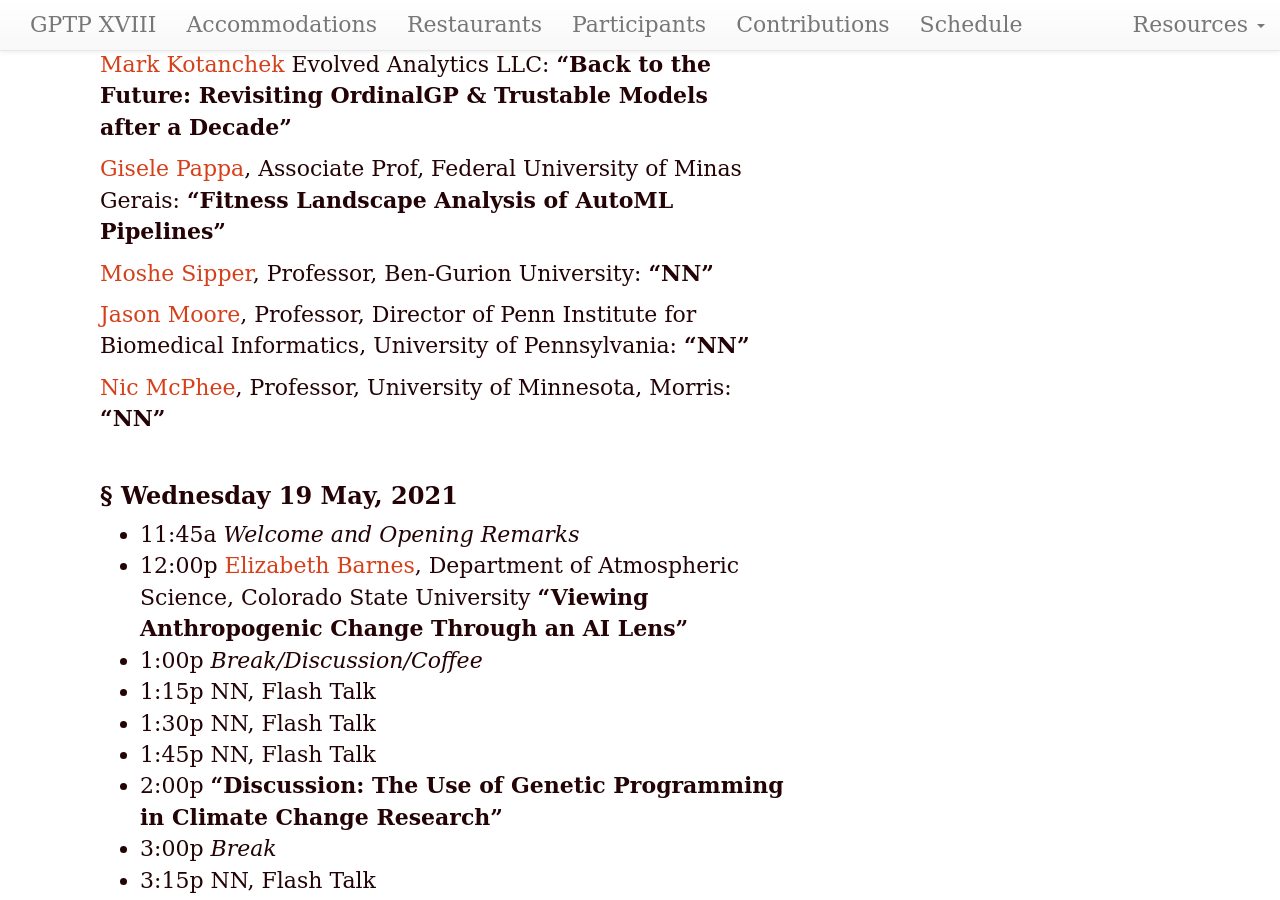
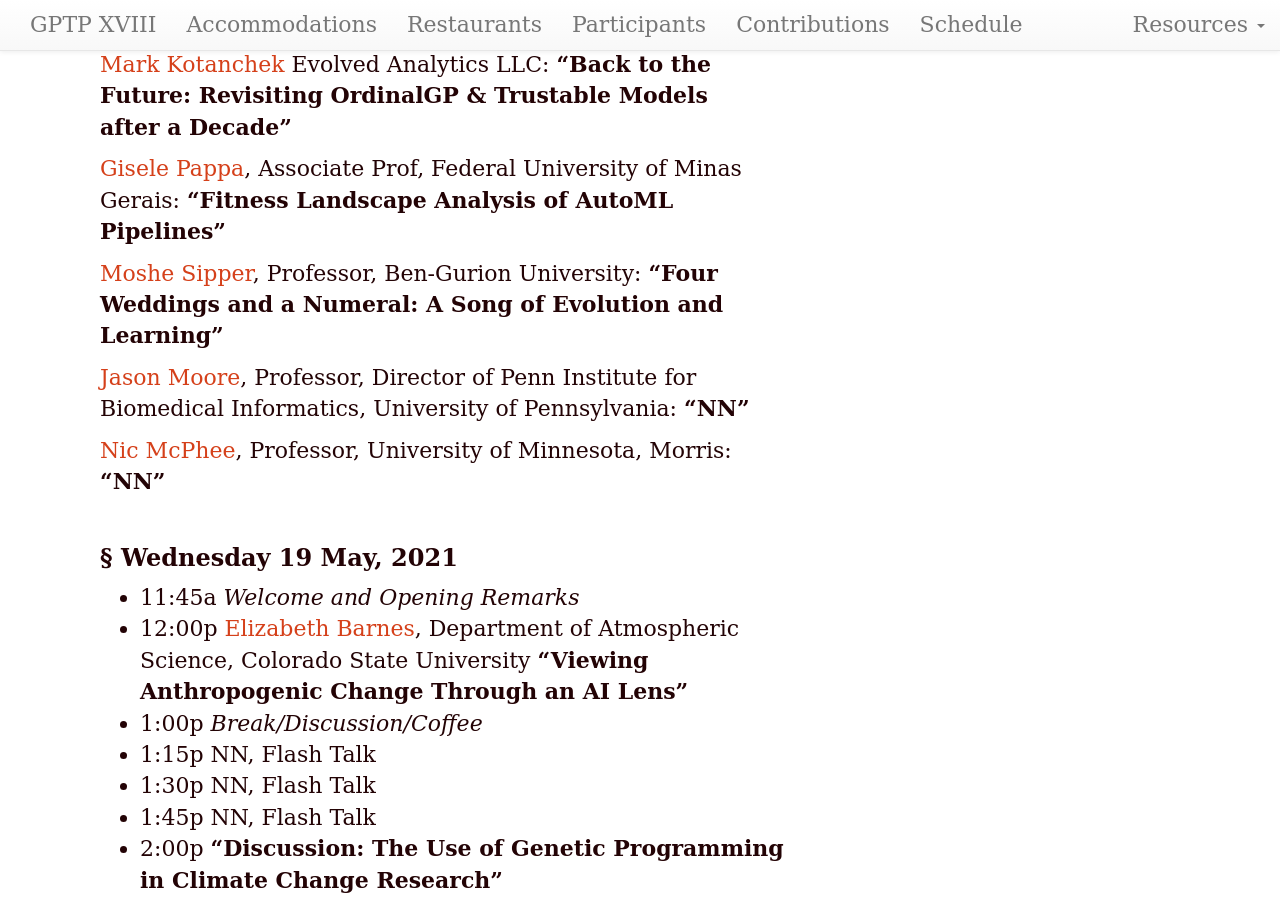
Before and after one commit to GPTP-workshop/gptp-workshop.github.io, a Jekyll site: the page built from schedule.md, in a window 1280 px wide and 900 px high, scrolled down 1903 px. Built offline with Jekyll 4.4.1, drawn with Linux system fonts in a browser that asks for light colours.

Commit message:
Update schedule.md

```diff
--- a/schedule.md
+++ b/schedule.md
@@ -61,7 +61,7 @@ The Center for Evolution and Medicine, Arizona State University:
 **"Fitness Landscape Analysis of AutoML Pipelines"**
 
 [Moshe Sipper](https://www.moshesipper.com/), Professor, Ben-Gurion University:
-**"NN"**
+**"Four Weddings and a Numeral: A Song of Evolution and Learning"**
 
 [Jason Moore](http://epistasis.org/jason-h-moore-phd/), Professor, Director of Penn Institute for Biomedical Informatics, University of Pennsylvania:
 **"NN"**
```
